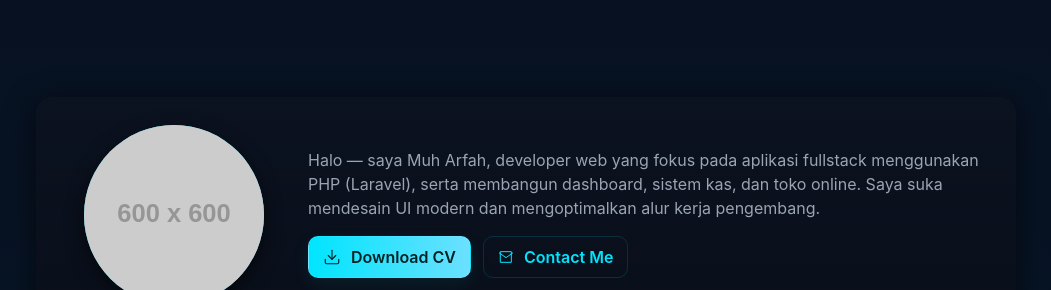
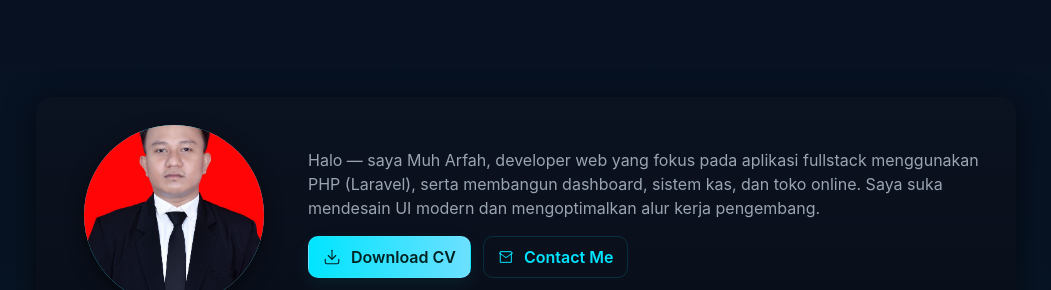
Before and after one commit to taddaarfah/taddaarfah.github.io, a plain HTML site: page index.html in a window 1280 px wide. Shown: the part 79-369 px from the top of the page, without its empty margins (114-1165 px from the left). Drawn offline with Linux system fonts and the light colour scheme; placeholder pictures from the web are drawn by us.

Commit message:
first commit

```diff
--- a/index.html
+++ b/index.html
@@ -60,7 +60,7 @@
       <div class="avatar-wrap">
         <div class="avatar">
           <!-- GANTI src dengan path foto Anda (mis. assets/me.jpg) -->
-          <img src="https://via.placeholder.com/600x600.png?text=Foto+Anda" alt="Foto" />
+          <img src="A.jpeg" alt="Foto" />
         </div>
         <div>
           <p class="name">Muh Arfah Awaluddin T.</p>
```
Also changed, not shown: A.jpeg (added).
